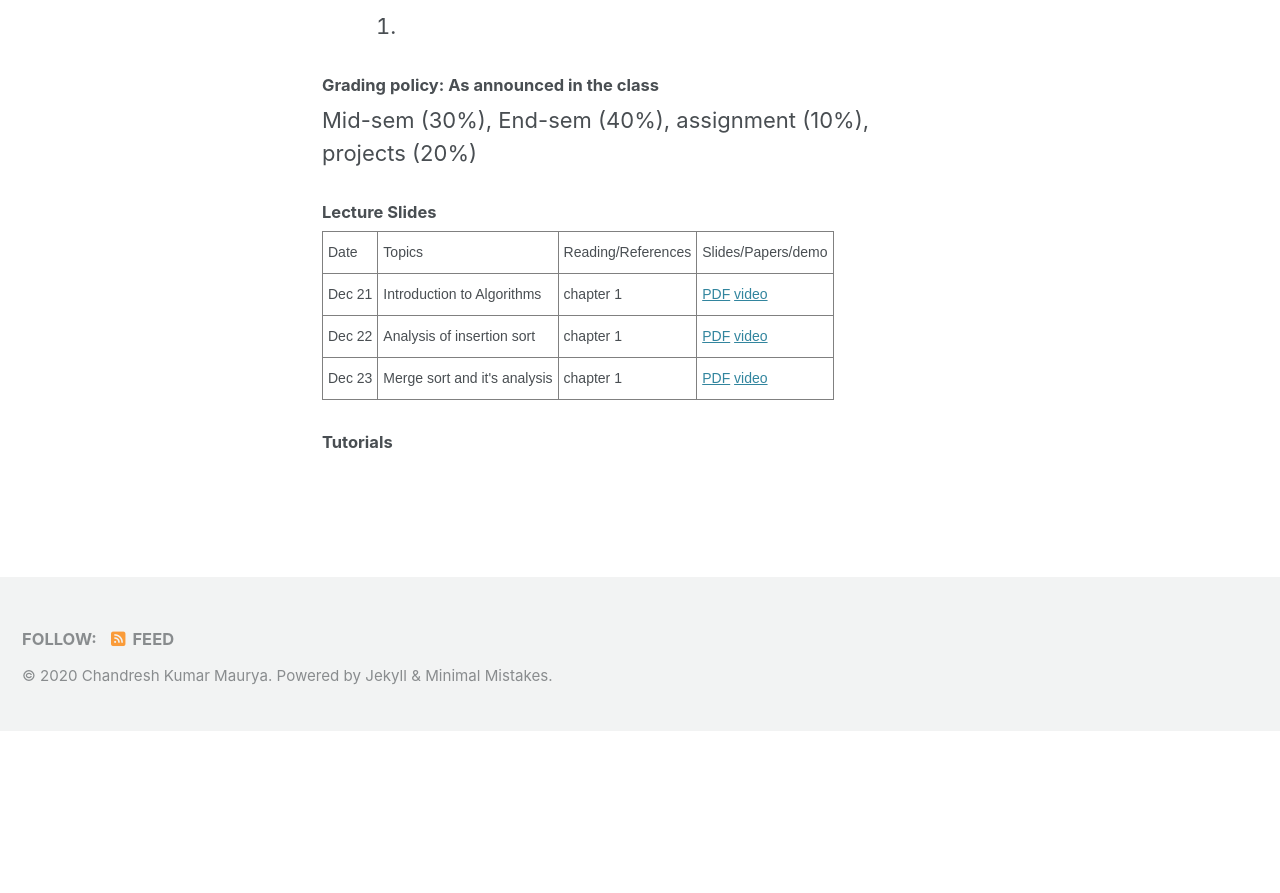
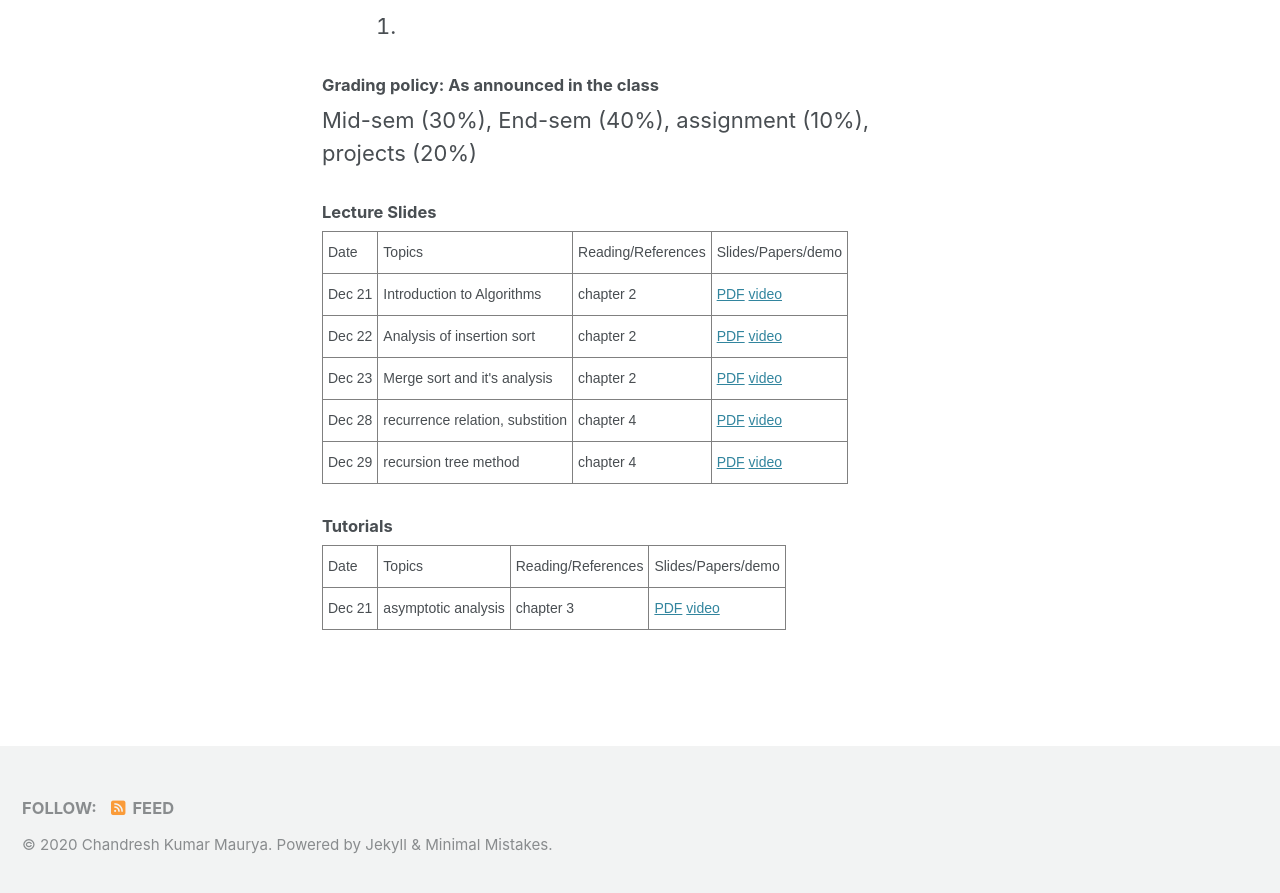
Before and after one commit to chandreshiit/oldsite, a Jekyll site: the page built from _pages/daa.md, in a window 1280 px wide and 900 px high, scrolled down 786 px. Shown: the top 893 px of the window. Built offline with Jekyll 4.4.1, drawn with Linux system fonts in a browser that asks for light colours; cached includes are drawn as plain includes; nearby versions of some CDN libraries; before the commit the page ends 1517 px from its top, so only the background shows below that.

Commit message:
added lect 3

```diff
--- a/_pages/daa.md
+++ b/_pages/daa.md
@@ -43,7 +43,7 @@ Mid-sem (30%), End-sem (40%), assignment (10%), projects (20%)
    <tr>
     <td class="tg-0pky">Dec 21</td>
     <td class="tg-0pky">Introduction to Algorithms</td>
-    <td class="tg-0pky">chapter 1</td>
+    <td class="tg-0pky">chapter 2</td>
        <td class="tg-0pky"> <a href="https://drive.google.com/file/d/1mQmMETK8-muS2TDJtn1xbxspshdc01_x/view?usp=sharing">PDF</a>
        <a href="https://drive.google.com/file/d/1WHp8Ih2hxN4K5UXM0CcvMul3tNSjuBbL/view?usp=sharing"> video</a>
        </td>
@@ -51,7 +51,7 @@ Mid-sem (30%), End-sem (40%), assignment (10%), projects (20%)
      <tr>
     <td class="tg-0pky">Dec 22</td>
     <td class="tg-0pky">Analysis of insertion sort</td>
-    <td class="tg-0pky">chapter 1</td>
+    <td class="tg-0pky">chapter 2</td>
        <td class="tg-0pky"> <a href="https://drive.google.com/file/d/1mQmMETK8-muS2TDJtn1xbxspshdc01_x/view?usp=sharing">PDF</a>
        <a href="https://drive.google.com/file/d/18K6L5ut0jeZBvZ4zWNPZjfz_59n7ZZLM/view?usp=sharing">video</a>
        </td>
@@ -59,9 +59,25 @@ Mid-sem (30%), End-sem (40%), assignment (10%), projects (20%)
      <tr>
     <td class="tg-0pky">Dec 23</td>
     <td class="tg-0pky">Merge sort and it's analysis</td>
-    <td class="tg-0pky">chapter 1</td>
+    <td class="tg-0pky">chapter 2</td>
        <td class="tg-0pky"> <a href="https://drive.google.com/file/d/1mQmMETK8-muS2TDJtn1xbxspshdc01_x/view?usp=sharing">PDF</a>
        <a href=" https://drive.google.com/file/d/15HJsEpK_1bvGAXFPXUUufvDn5CniY4-p/view?usp=sharing">video</a>
+       </td>
+  </tr>
+      <tr>
+    <td class="tg-0pky">Dec 28</td>
+    <td class="tg-0pky">recurrence relation, substition </td>
+    <td class="tg-0pky">chapter 4</td>
+       <td class="tg-0pky"> <a href="https://drive.google.com/file/d/1yZfQpwqtxtu2vWtyCYypDHd-JB4VZYnF/view?usp=sharing">PDF</a>
+       <a href=" https://drive.google.com/file/d/1DxQmGy8qflN19ujSjMrO543SZUfaXI2R/view?usp=sharing">video</a>
+       </td>
+  </tr>
+     <tr>
+    <td class="tg-0pky">Dec 29</td>
+    <td class="tg-0pky"> recursion tree method</td>
+    <td class="tg-0pky">chapter 4</td>
+       <td class="tg-0pky"> <a href="https://drive.google.com/file/d/1yZfQpwqtxtu2vWtyCYypDHd-JB4VZYnF/view?usp=sharing">PDF</a>
+       <a href=" https://drive.google.com/file/d/1Kefj2QrkgoUWWB5lpWBy0nE2EFy6fWbp/view?usp=sharing">video</a>
        </td>
   </tr>
    </table>
@@ -75,4 +91,18 @@ Mid-sem (30%), End-sem (40%), assignment (10%), projects (20%)
 .tg .tg-0pky{border-color:inherit;text-align:left;vertical-align:top}
 </style>
 <table class="tg">
+    <tr>
+    <th class="tg-0pky">Date</th>
+    <th class="tg-0pky">Topics</th>
+    <th class="tg-0pky">Reading/References</th>
+    <th class="tg-0pky">Slides/Papers/demo</th>
+  </tr>
+   <tr>
+    <td class="tg-0pky">Dec 21</td>
+    <td class="tg-0pky">asymptotic analysis</td>
+    <td class="tg-0pky">chapter 3</td>
+       <td class="tg-0pky"> <a href="https://drive.google.com/file/d/1mQmMETK8-muS2TDJtn1xbxspshdc01_x/view?usp=sharing">PDF</a>
+       <a href="https://drive.google.com/file/d/1vyY2t8O2sGQUZ4qJt7aTzLBvqLnnvizn/view?usp=sharing"> video</a>
+       </td>
+  </tr>
 </table>
```
